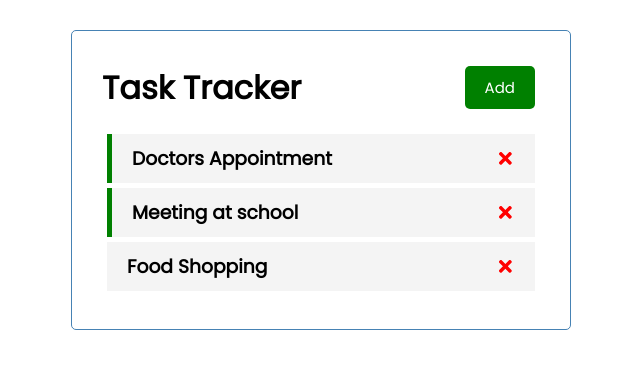
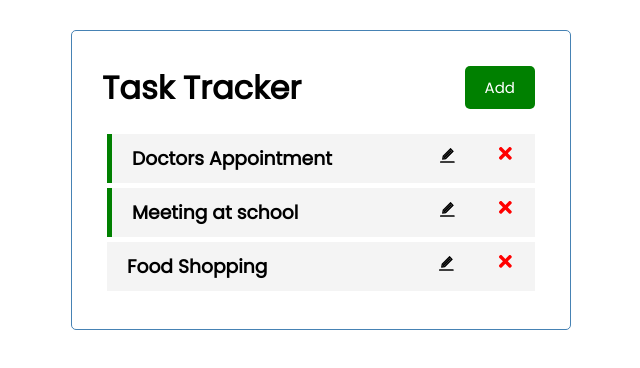
Before and after one commit to isnakolah/task-tracker, a React (Create React App) app: page / in a window 1280 px wide. Shown: the top 368 px of the page, without its empty margins (319-959 px from the left). Built offline with nearby package versions, Linux system fonts and the light colour scheme.

Commit message:
Add edit button

```diff
--- a/src/components/Task.js
+++ b/src/components/Task.js
@@ -1,4 +1,5 @@
 import { FaTimes } from 'react-icons/fa';
+import { AiTwotoneEdit } from 'react-icons/ai';
 
 const Task = ({ task, onDelete, onToggle }) => {
   return (
@@ -6,8 +7,14 @@ const Task = ({ task, onDelete, onToggle }) => {
       className={`task ${task.reminder ? 'reminder' : ''}`}
       onDoubleClick={() => onToggle(task.id)}>
       <h3>
-        {task.text}{' '}
-        <FaTimes style={{ color: 'red' }} onClick={() => onDelete(task.id)} />
+        <div className='column-left'>{task.text}</div>
+        <div className='column-right'>
+          <AiTwotoneEdit />
+          <FaTimes
+            style={{ color: 'red', float: 'right' }}
+            onClick={() => onDelete(task.id)}
+          />
+        </div>
       </h3>
       <p>{task.date}</p>
     </div>
```
